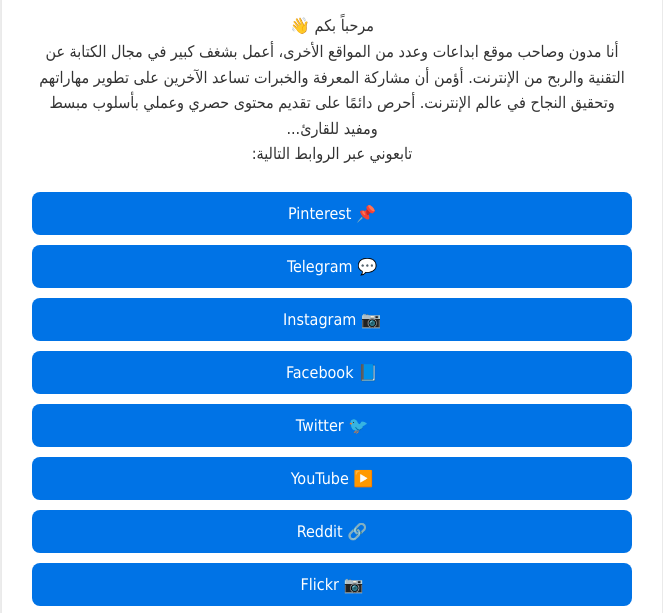
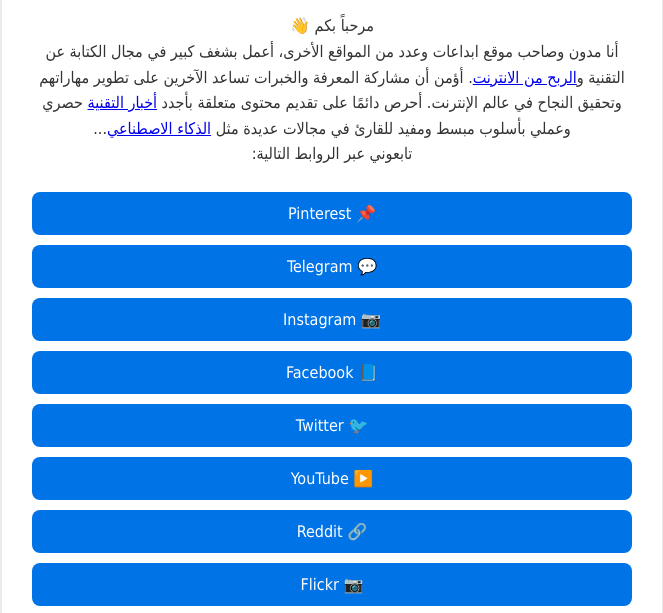
Before and after one commit to abdaat/Yahya, a plain HTML site: page index.html in a window 1280 px wide. Shown: the part 142-755 px from the top of the page, without its empty margins (308-971 px from the left). Drawn offline with Linux system fonts and the light colour scheme.

Commit message:
Update index.html

```diff
--- a/index.html
+++ b/index.html
@@ -48,10 +48,9 @@
 <body>
   <div class="container">
     <h1>يحيى يونس</h1>
-    <p>مرحباً بكم 👋<br>
-    أنا مدون وصاحب موقع ابداعات وعدد من المواقع الأخرى، أعمل بشغف كبير في مجال الكتابة عن التقنية والربح من الإنترنت. أؤمن أن مشاركة المعرفة والخبرات تساعد الآخرين على تطوير مهاراتهم وتحقيق النجاح في عالم الإنترنت. أحرص دائمًا على تقديم محتوى حصري وعملي بأسلوب مبسط ومفيد للقارئ...<br>
+  <p>مرحباً بكم 👋<br>
+    أنا مدون وصاحب موقع ابداعات وعدد من المواقع الأخرى، أعمل بشغف كبير في مجال الكتابة عن التقنية و<a href="https://abdaat.com/make-money-online">الربح من الانترنت</a>. أؤمن أن مشاركة المعرفة والخبرات تساعد الآخرين على تطوير مهاراتهم وتحقيق النجاح في عالم الإنترنت. أحرص دائمًا على تقديم محتوى متعلقة بأجدد <a href="https://www.abdaat.com/category/news">أخبار التقنية</a> حصري وعملي بأسلوب مبسط ومفيد للقارئ في مجالات عديدة مثل <a href="https://www.abdaat.com/tag/ai">الذكاء الاصطناعي</a>...<br>
     تابعوني عبر الروابط التالية:</p>
-
     <div class="links">
       <a href="https://www.pinterest.com/abdaatcom">📌 Pinterest</a>
       <a href="https://www.t.me/abdaatcom">💬 Telegram</a>
```
